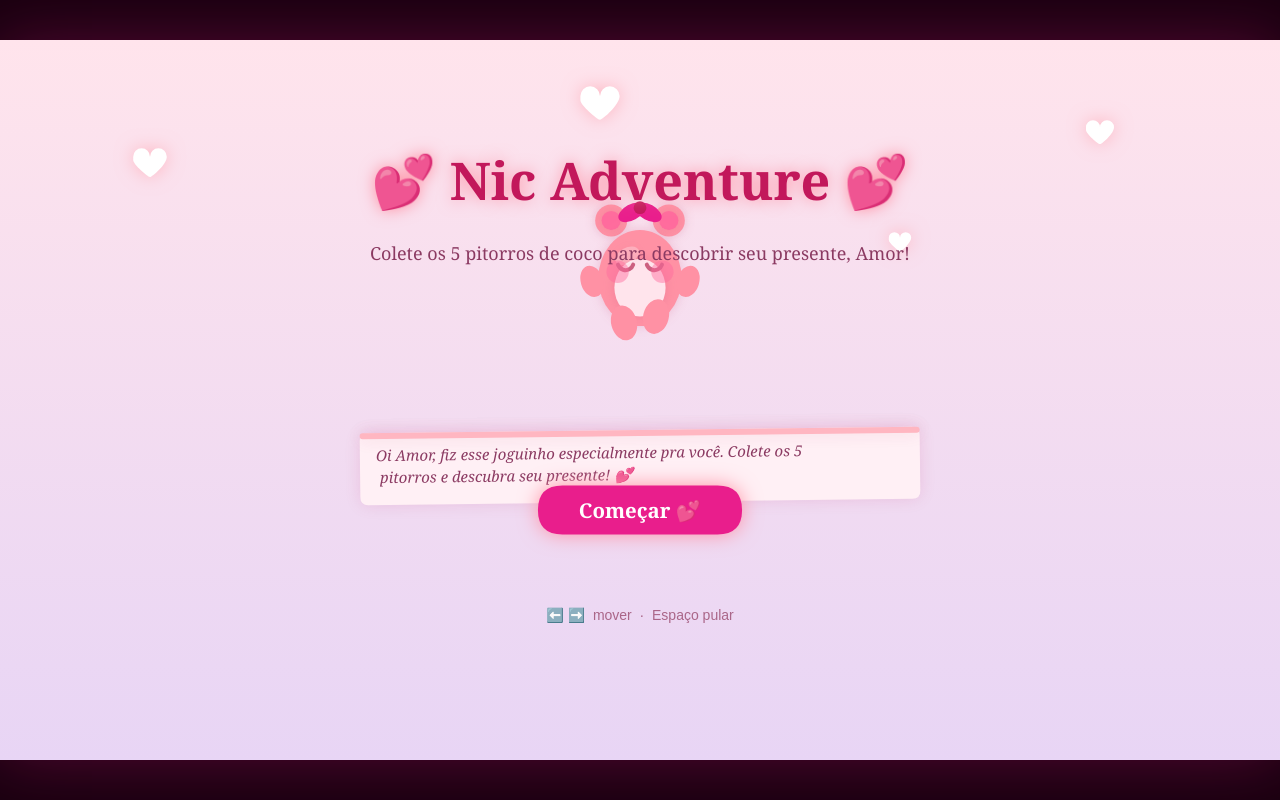
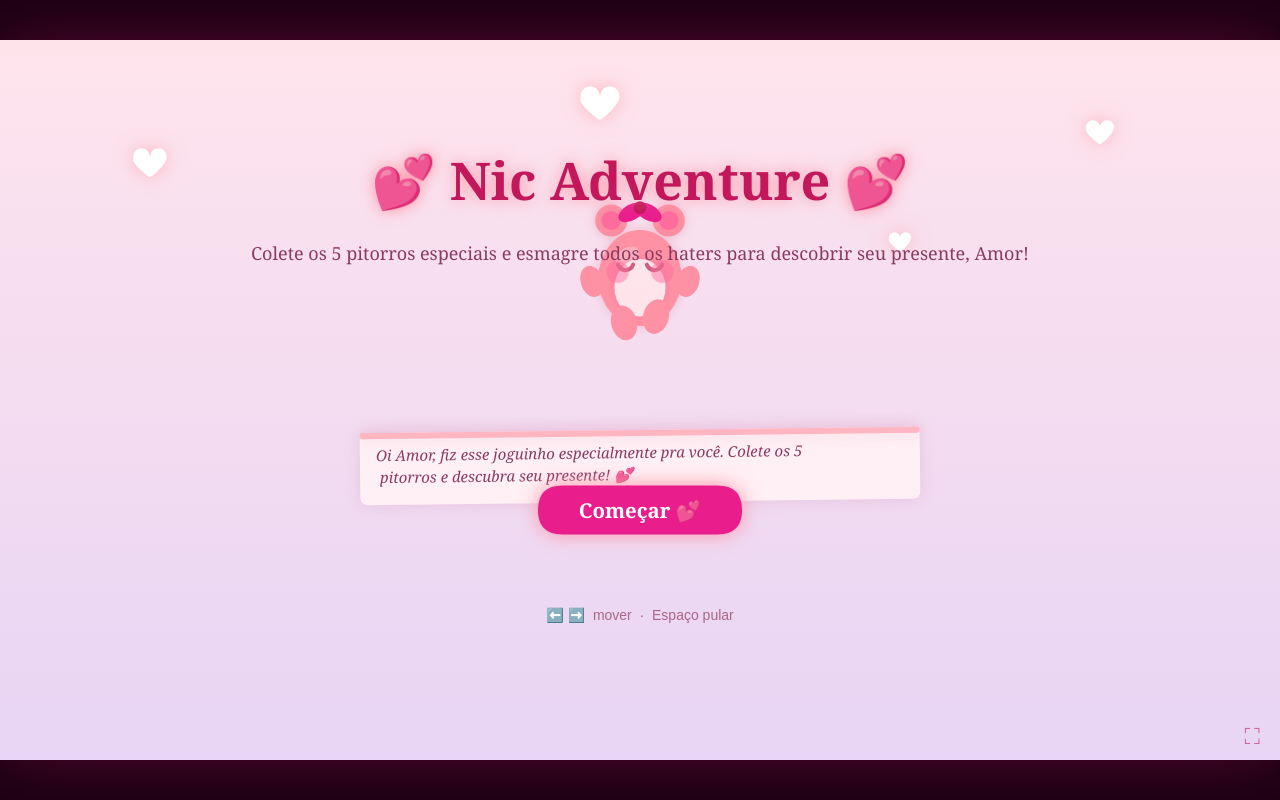
Before and after one commit to VinyCarnauba06/nic-adventures, a plain HTML site: page index.html in a window 1280 px wide. Drawn offline with Linux system fonts and the light colour scheme.

Commit message:
Atualização

```diff
--- a/src/audio.js
+++ b/src/audio.js
@@ -3,7 +3,7 @@
 // ─── SHARED CONSTANTS (declared first so all modules can read them) ───────────
 const CANVAS_W = 1280
 const CANVAS_H = 720
-const WORLD_W  = 4200
+const WORLD_W  = 5500
 const STATE    = { START: 0, PLAYING: 1, WIN: 2, GAMEOVER: 3 }
 
 /** @type {AudioContext|null} */
--- a/src/screens.js
+++ b/src/screens.js
@@ -426,7 +426,7 @@ function renderStartScreen(ctx, tick) {
   // 5. Subtitle
   ctx.font = '18px Georgia'
   ctx.fillStyle = '#8B3A62'
-  ctx.fillText('Colete os 5 pitorros de coco para descobrir seu presente, Amor!', CANVAS_W / 2, 220)
+  ctx.fillText('Colete os 5 pitorros especiais e esmagre todos os haters para descobrir seu presente, Amor!', CANVAS_W / 2, 220)
 
   // Bilhetinho
   const noteX = CANVAS_W / 2 - 280
@@ -476,6 +476,12 @@ function renderStartScreen(ctx, tick) {
   ctx.textAlign = 'center'
   ctx.fillText('Começar 💕', 0, 8)
   ctx.restore()
+
+  // Botão fullscreen
+  ctx.font = '22px Arial'
+  ctx.fillStyle = 'rgba(194, 24, 91, 0.6)'
+  ctx.textAlign = 'right'
+  ctx.fillText('⛶', CANVAS_W - 20, CANVAS_H - 16)
 }
 
 const START_BTN = { x: CANVAS_W / 2 - 100, y: 416, w: 200, h: 48 }
--- a/src/world.js
+++ b/src/world.js
@@ -1,6 +1,6 @@
 // src/world.js
 
-const CHECKPOINT_XS = [1400, 2800]
+const CHECKPOINT_XS = [1800, 3600]
 
 // ─── CAMERA ───────────────────────────────────────────────────────────────────
 const camera = { x: 0 }
@@ -23,40 +23,52 @@ function updateCamera(dt) {
 
 /** @type {Platform[]} */
 const platforms = [
-  { x: 0,    y: 660, w: 4200, h: 60,  color: '#FF91A4' },
+  { x: 0,    y: 660, w: 5500, h: 60,  color: '#FF91A4' },
 
-  // Zone 1 (0–1000)
-  { x: 180,  y: 570, w: 150, h: 20, color: '#FFB6C1' },
-  { x: 380,  y: 510, w: 140, h: 20, color: '#C9B1E8' },
-  { x: 580,  y: 550, w: 160, h: 20, color: '#B5EAD7' },
-  { x: 780,  y: 480, w: 140, h: 20, color: '#FFB6C1' },
-  { x: 950,  y: 530, w: 130, h: 20, color: '#C9B1E8' },
+  // Zone 1 (0–1100)
+  { x: 160,  y: 580, w: 140, h: 20, color: '#FFB6C1' },
+  { x: 320,  y: 530, w: 120, h: 20, color: '#C9B1E8' },
+  { x: 480,  y: 570, w: 150, h: 20, color: '#B5EAD7' },
+  { x: 660,  y: 500, w: 130, h: 20, color: '#FFB6C1' },
+  { x: 820,  y: 545, w: 140, h: 20, color: '#C9B1E8' },
+  { x: 980,  y: 480, w: 120, h: 20, color: '#B5EAD7' },
 
-  // Zone 2 (1000–2000)
-  { x: 1100, y: 470, w: 160, h: 20, color: '#B5EAD7' },
-  { x: 1300, y: 420, w: 140, h: 20, color: '#FFB6C1' },
-  { x: 1480, y: 480, w: 150, h: 20, color: '#C9B1E8' },
-  { x: 1660, y: 400, w: 160, h: 20, color: '#B5EAD7' },
-  { x: 1840, y: 450, w: 130, h: 20, color: '#FFB6C1' },
-  { x: 2000, y: 380, w: 150, h: 20, color: '#C9B1E8' },
+  // Zone 2 (1100–2200)
+  { x: 1100, y: 530, w: 150, h: 20, color: '#FFB6C1' },
+  { x: 1270, y: 460, w: 140, h: 20, color: '#C9B1E8' },
+  { x: 1430, y: 510, w: 130, h: 20, color: '#B5EAD7' },
+  { x: 1600, y: 440, w: 150, h: 20, color: '#FFB6C1' },
+  { x: 1770, y: 490, w: 120, h: 20, color: '#C9B1E8' },
+  { x: 1930, y: 420, w: 140, h: 20, color: '#B5EAD7' },
+  { x: 2080, y: 470, w: 130, h: 20, color: '#FFB6C1' },
 
-  // Zone 3 (2000–3100)
-  { x: 2160, y: 430, w: 140, h: 20, color: '#B5EAD7' },
-  { x: 2340, y: 360, w: 160, h: 20, color: '#FFB6C1' },
-  { x: 2520, y: 400, w: 130, h: 20, color: '#C9B1E8' },
-  { x: 2700, y: 330, w: 150, h: 20, color: '#B5EAD7' },
-  { x: 2880, y: 370, w: 140, h: 20, color: '#FFB6C1' },
-  { x: 3060, y: 300, w: 160, h: 20, color: '#C9B1E8' },
+  // Zone 3 (2200–3300)
+  { x: 2200, y: 510, w: 140, h: 20, color: '#C9B1E8' },
+  { x: 2370, y: 440, w: 150, h: 20, color: '#B5EAD7' },
+  { x: 2540, y: 490, w: 120, h: 20, color: '#FFB6C1' },
+  { x: 2700, y: 400, w: 140, h: 20, color: '#C9B1E8' },
+  { x: 2870, y: 450, w: 130, h: 20, color: '#B5EAD7' },
+  { x: 3030, y: 380, w: 150, h: 20, color: '#FFB6C1' },
+  { x: 3190, y: 430, w: 120, h: 20, color: '#C9B1E8' },
 
-  // Zone 4 (3100–4200) — reta final
-  { x: 3220, y: 350, w: 130, h: 20, color: '#B5EAD7' },
-  { x: 3380, y: 290, w: 150, h: 20, color: '#FFB6C1' },
-  { x: 3540, y: 330, w: 120, h: 20, color: '#C9B1E8' },
-  { x: 3700, y: 270, w: 140, h: 20, color: '#B5EAD7' },
-  { x: 3860, y: 300, w: 120, h: 20, color: '#FFB6C1' },
-  { x: 4000, y: 240, w: 140, h: 20, color: '#C9B1E8' },
-  // Pedestal final dourado — Liam Payne
-  { x: 4080, y: 210, w: 100, h: 20, color: '#FFD700' },
+  // Zone 4 (3300–4400)
+  { x: 3320, y: 470, w: 140, h: 20, color: '#B5EAD7' },
+  { x: 3480, y: 400, w: 130, h: 20, color: '#FFB6C1' },
+  { x: 3640, y: 450, w: 150, h: 20, color: '#C9B1E8' },
+  { x: 3810, y: 370, w: 140, h: 20, color: '#B5EAD7' },
+  { x: 3970, y: 420, w: 120, h: 20, color: '#FFB6C1' },
+  { x: 4130, y: 350, w: 140, h: 20, color: '#C9B1E8' },
+  { x: 4290, y: 400, w: 130, h: 20, color: '#B5EAD7' },
+
+  // Zone 5 (4400–5500) — reta final
+  { x: 4420, y: 440, w: 140, h: 20, color: '#FFB6C1' },
+  { x: 4580, y: 370, w: 130, h: 20, color: '#C9B1E8' },
+  { x: 4740, y: 410, w: 150, h: 20, color: '#B5EAD7' },
+  { x: 4900, y: 340, w: 140, h: 20, color: '#FFB6C1' },
+  { x: 5060, y: 380, w: 120, h: 20, color: '#C9B1E8' },
+  { x: 5200, y: 300, w: 140, h: 20, color: '#B5EAD7' },
+  // Pedestal dourado final
+  { x: 5360, y: 260, w: 110, h: 20, color: '#FFD700' },
 ]
 
 function getPlatforms() { return platforms }
@@ -73,22 +85,29 @@ function getPlatforms() { return platforms }
 
 /** @type {Collectable[]} */
 const collectables = [
-  // ── Pitorros normais (não contam pro win)
-  { x: 280,  y: 620, name: '',                collected: false, isLiam: false, special: false },
-  { x: 590,  y: 510, name: '',                collected: false, isLiam: false, special: false },
-  { x: 960,  y: 490, name: '',                collected: false, isLiam: false, special: false },
-  { x: 1310, y: 380, name: '',                collected: false, isLiam: false, special: false },
-  { x: 1850, y: 410, name: '',                collected: false, isLiam: false, special: false },
-  { x: 2530, y: 360, name: '',                collected: false, isLiam: false, special: false },
-  { x: 3070, y: 260, name: '',                collected: false, isLiam: false, special: false },
-  { x: 3710, y: 230, name: '',                collected: false, isLiam: false, special: false },
+  // Pitorros normais
+  { x: 240,  y: 630, name: '', collected: false, isLiam: false, special: false },
+  { x: 490,  y: 530, name: '', collected: false, isLiam: false, special: false },
+  { x: 700,  y: 460, name: '', collected: false, isLiam: false, special: false },
+  { x: 990,  y: 440, name: '', collected: false, isLiam: false, special: false },
+  { x: 1280, y: 420, name: '', collected: false, isLiam: false, special: false },
+  { x: 1610, y: 400, name: '', collected: false, isLiam: false, special: false },
+  { x: 1940, y: 380, name: '', collected: false, isLiam: false, special: false },
+  { x: 2380, y: 400, name: '', collected: false, isLiam: false, special: false },
+  { x: 2710, y: 360, name: '', collected: false, isLiam: false, special: false },
+  { x: 3040, y: 340, name: '', collected: false, isLiam: false, special: false },
+  { x: 3490, y: 360, name: '', collected: false, isLiam: false, special: false },
+  { x: 3820, y: 330, name: '', collected: false, isLiam: false, special: false },
+  { x: 4140, y: 310, name: '', collected: false, isLiam: false, special: false },
+  { x: 4590, y: 330, name: '', collected: false, isLiam: false, special: false },
+  { x: 4910, y: 300, name: '', collected: false, isLiam: false, special: false },
 
-  // ── Pitorros especiais (contam pro win condition)
-  { x: 450,  y: 470, name: 'Harry Styles',    collected: false, isLiam: false, special: true  },
-  { x: 1170, y: 430, name: 'Zayn Malik',      collected: false, isLiam: false, special: true  },
-  { x: 1960, y: 340, name: 'Niall Horan',     collected: false, isLiam: false, special: true  },
-  { x: 2870, y: 330, name: 'Louis Tomlinson', collected: false, isLiam: false, special: true  },
-  { x: 4110, y: 160, name: 'Liam Payne',      collected: false, isLiam: true,  special: true  },
+  // Pitorros especiais (membros do 1D)
+  { x: 500,  y: 490, name: 'Harry Styles',    collected: false, isLiam: false, special: true },
+  { x: 1440, y: 470, name: 'Zayn Malik',      collected: false, isLiam: false, special: true },
+  { x: 2550, y: 450, name: 'Niall Horan',     collected: false, isLiam: false, special: true },
+  { x: 3820, y: 390, name: 'Louis Tomlinson', collected: false, isLiam: false, special: true },
+  { x: 5390, y: 210, name: 'Liam Payne',      collected: false, isLiam: true,  special: true },
 ]
 
 let collectedCount = 0
@@ -115,16 +134,29 @@ function updateCollectables() {
       )
       showCollectPause(c.name, collectedCount, c.isLiam)
       triggerFlash('#FFFFFF', 0.12)
-      if (collectedCount >= 5) {
-        gameState = STATE.WIN
-        winTimer  = 0
-        playSound('win')
-      }
     } else {
       showToast('Pitorro coletado! 🐾', '#FFB6C1', 1.2)
       triggerFlash('#FFFFFF', 0.08)
     }
   })
+}
+
+function allEnemiesDefeated() {
+  return enemies.every(e => !e.alive)
+}
+
+function allSpecialsCollected() {
+  return collectables
+    .filter(c => c.special)
+    .every(c => c.collected)
+}
+
+function checkWinCondition() {
+  if (allSpecialsCollected() && allEnemiesDefeated()) {
+    gameState = STATE.WIN
+    winTimer  = 0
+    playSound('win')
+  }
 }
 
 // ─── ENEMIES ──────────────────────────────────────────────────────────────────
@@ -143,13 +175,16 @@ function updateCollectables() {
 
 /** @type {Enemy[]} */
 const enemies = [
-  { x: 390,  y: 620, w: 32, h: 32, vx:  80, patrolLeft: 310,  patrolRight: 520,  alive: true, squashTimer: 0, shakeTimer: 0 },
-  { x: 800,  y: 620, w: 32, h: 32, vx: -80, patrolLeft: 700,  patrolRight: 900,  alive: true, squashTimer: 0, shakeTimer: 0 },
-  { x: 1120, y: 430, w: 32, h: 32, vx:  80, patrolLeft: 1040, patrolRight: 1220, alive: true, squashTimer: 0, shakeTimer: 0 },
-  { x: 1670, y: 440, w: 32, h: 32, vx: -80, patrolLeft: 1580, patrolRight: 1780, alive: true, squashTimer: 0, shakeTimer: 0 },
-  { x: 2350, y: 320, w: 32, h: 32, vx:  80, patrolLeft: 2260, patrolRight: 2460, alive: true, squashTimer: 0, shakeTimer: 0 },
-  { x: 3070, y: 260, w: 32, h: 32, vx: -80, patrolLeft: 2980, patrolRight: 3180, alive: true, squashTimer: 0, shakeTimer: 0 },
-  { x: 3870, y: 260, w: 32, h: 32, vx:  80, patrolLeft: 3780, patrolRight: 3960, alive: true, squashTimer: 0, shakeTimer: 0 },
+  { x: 330,  y: 625, w: 32, h: 32, vx:  80, patrolLeft: 240,  patrolRight: 450,  alive: true, squashTimer: 0, shakeTimer: 0 },
+  { x: 670,  y: 465, w: 32, h: 32, vx: -80, patrolLeft: 580,  patrolRight: 760,  alive: true, squashTimer: 0, shakeTimer: 0 },
+  { x: 1110, y: 495, w: 32, h: 32, vx:  80, patrolLeft: 1020, patrolRight: 1200, alive: true, squashTimer: 0, shakeTimer: 0 },
+  { x: 1610, y: 405, w: 32, h: 32, vx: -80, patrolLeft: 1520, patrolRight: 1720, alive: true, squashTimer: 0, shakeTimer: 0 },
+  { x: 1940, y: 385, w: 32, h: 32, vx:  80, patrolLeft: 1850, patrolRight: 2050, alive: true, squashTimer: 0, shakeTimer: 0 },
+  { x: 2710, y: 365, w: 32, h: 32, vx: -80, patrolLeft: 2620, patrolRight: 2820, alive: true, squashTimer: 0, shakeTimer: 0 },
+  { x: 3200, y: 345, w: 32, h: 32, vx:  80, patrolLeft: 3110, patrolRight: 3300, alive: true, squashTimer: 0, shakeTimer: 0 },
+  { x: 3820, y: 335, w: 32, h: 32, vx: -80, patrolLeft: 3730, patrolRight: 3930, alive: true, squashTimer: 0, shakeTimer: 0 },
+  { x: 4300, y: 365, w: 32, h: 32, vx:  80, patrolLeft: 4210, patrolRight: 4410, alive: true, squashTimer: 0, shakeTimer: 0 },
+  { x: 5070, y: 345, w: 32, h: 32, vx: -80, patrolLeft: 4980, patrolRight: 5180, alive: true, squashTimer: 0, shakeTimer: 0 },
 ]
 
 function updateEnemies(dt) {
@@ -467,19 +502,22 @@ function renderEnemies(ctx, camera, tick) {
 function initWorld() {
   collectedCount = 0
   collectables.forEach(c => c.collected = false)
+  const ENEMY_INIT = [
+    { x: 330,  y: 625, vx:  80 },
+    { x: 670,  y: 465, vx: -80 },
+    { x: 1110, y: 495, vx:  80 },
+    { x: 1610, y: 405, vx: -80 },
+    { x: 1940, y: 385, vx:  80 },
+    { x: 2710, y: 365, vx: -80 },
+    { x: 3200, y: 345, vx:  80 },
+    { x: 3820, y: 335, vx: -80 },
+    { x: 4300, y: 365, vx:  80 },
+    { x: 5070, y: 345, vx: -80 },
+  ]
   enemies.forEach((e, i) => {
-    const init = [
-      { x: 390,  y: 620, vx:  80 },
-      { x: 800,  y: 620, vx: -80 },
-      { x: 1120, y: 430, vx:  80 },
-      { x: 1670, y: 440, vx: -80 },
-      { x: 2350, y: 320, vx:  80 },
-      { x: 3070, y: 260, vx: -80 },
-      { x: 3870, y: 260, vx:  80 },
-    ]
-    e.x           = init[i].x
-    e.y           = init[i].y
-    e.vx          = init[i].vx
+    e.x           = ENEMY_INIT[i].x
+    e.y           = ENEMY_INIT[i].y
+    e.vx          = ENEMY_INIT[i].vx
     e.alive       = true
     e.squashTimer = 0
     e.shakeTimer  = 0
--- a/styles/main.css
+++ b/styles/main.css
@@ -27,3 +27,12 @@ body {
   height: 720px;
   cursor: default;
 }
+
+#gameCanvas:-webkit-full-screen {
+  width: 100vw;
+  height: 100vh;
+}
+#gameCanvas:fullscreen {
+  width: 100vw;
+  height: 100vh;
+}
```
Also changed, not shown: src/hud.js (+9 -1 lines), src/main.js (+11 -0 lines).
